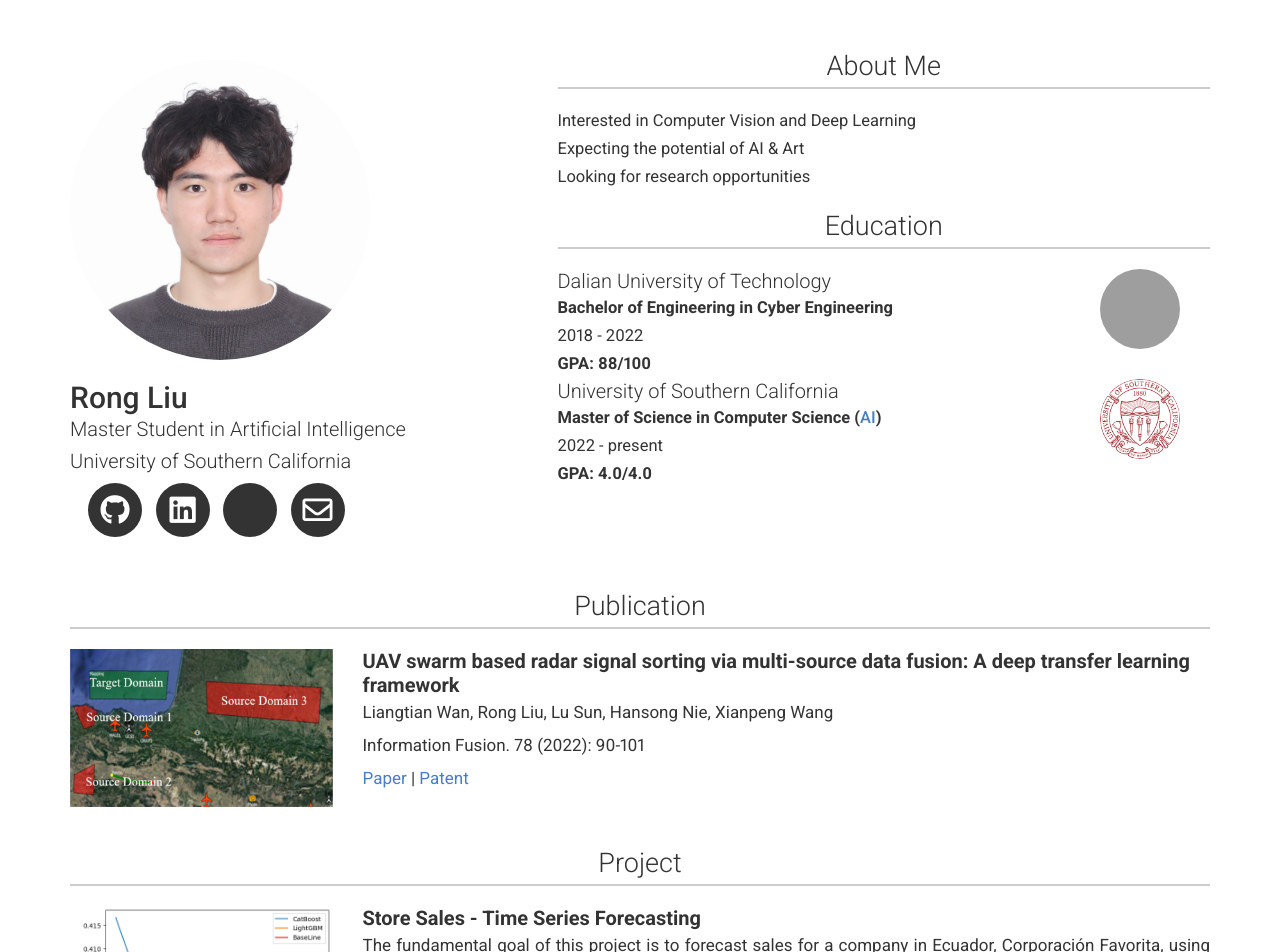
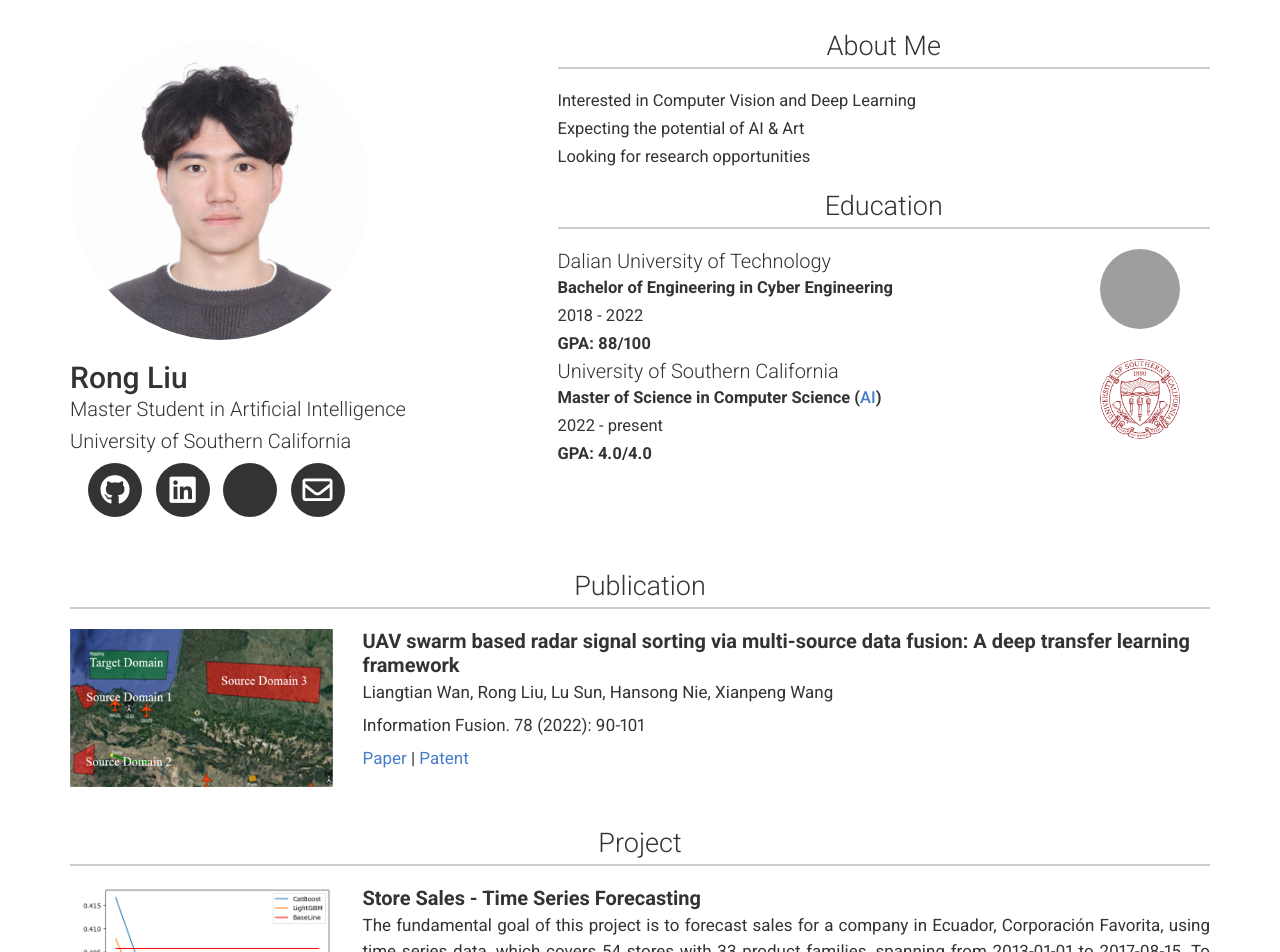
Before and after one commit to RongLiu-Leo/rongliu-leo.github.io, a Jekyll site: the page built from index.md, in a window 1280 px wide. Shown: the top 952 px of the page. Built offline with Jekyll 4.4.1, drawn with Linux system fonts in a browser that asks for light colours; nearby versions of some CDN libraries; a style sheet for code colours, icons or effects is not loaded; grey boxes are pictures that could not be loaded.

Commit message:
Update base.scss

```diff
--- a/_sass/base.scss
+++ b/_sass/base.scss
@@ -170,10 +170,10 @@ body {
 }
 
 .header-container {
-  margin-top:50px;
+  margin-top:30px;
 
   @media print {
-    margin-top: 10px;
+    margin-top: 5px;
   }
 }
 
```
